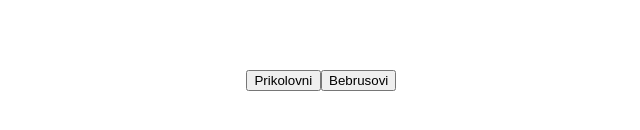
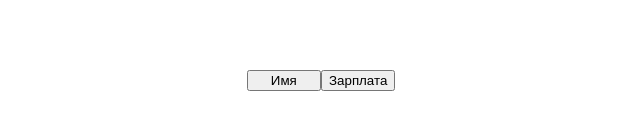
Before and after one commit to 0mistakes/VUE, a Vue app: page / in a window 1280 px wide. Shown: the part 320-450 px from the top of the page, without its empty margins (319-959 px from the left). Built offline with nearby package versions, Linux system fonts and the light colour scheme.

Commit message:
65 quest

```diff
--- a/src/App.vue
+++ b/src/App.vue
@@ -1,4 +1,3 @@
-
 <script>
 import Employee from './components/Employee.vue'
 export default {
@@ -11,18 +10,18 @@ export default {
     Employee
   },
   methods: {
-    ponya() {
-      alert('Karina, Polina, Dasha');
+    developerName(name) {
+      console.log(name);
     },
-    bebrusovi(){
-      alert('Leha, Petya, Jujuba')
+    developerSalary(name, salary){
+console.log(name, salary);
     }
   }
 }
 </script>
 
 <template>
-<Employee @show="ponya" @show1="bebrusovi" />
+<Employee @show="developerName" @show1="developerSalary"/>
 </template>
 <style >
 .active {
--- a/src/components/Employee.vue
+++ b/src/components/Employee.vue
@@ -1,3 +1,4 @@
+
 <script>
 export default {
     emits: ['show', 'show1'],
@@ -6,19 +7,19 @@ export default {
         }
     },
     methods: {
-        handle() {
-            this.$emit('show');
+        handleName() {
+            this.$emit('show', 'Karina Volkova');
         },
-        handle1() {
-            this.$emit('show1');
-        },
+        handleSalary(){
+            this.$emit('show1', 'Leha Boroda', '18500');
+        }
     }
 }
 </script>
 
 <template>
-<button class="button" @click="handle">Prikolovni</button>
-<button class="button" @click="handle1">Bebrusovi</button>
+<button class="button" @click="handleName">Имя</button>
+<button class="button" @click="handleSalary">Зарплата</button>
 </template>
 <style>
 </style>
```
